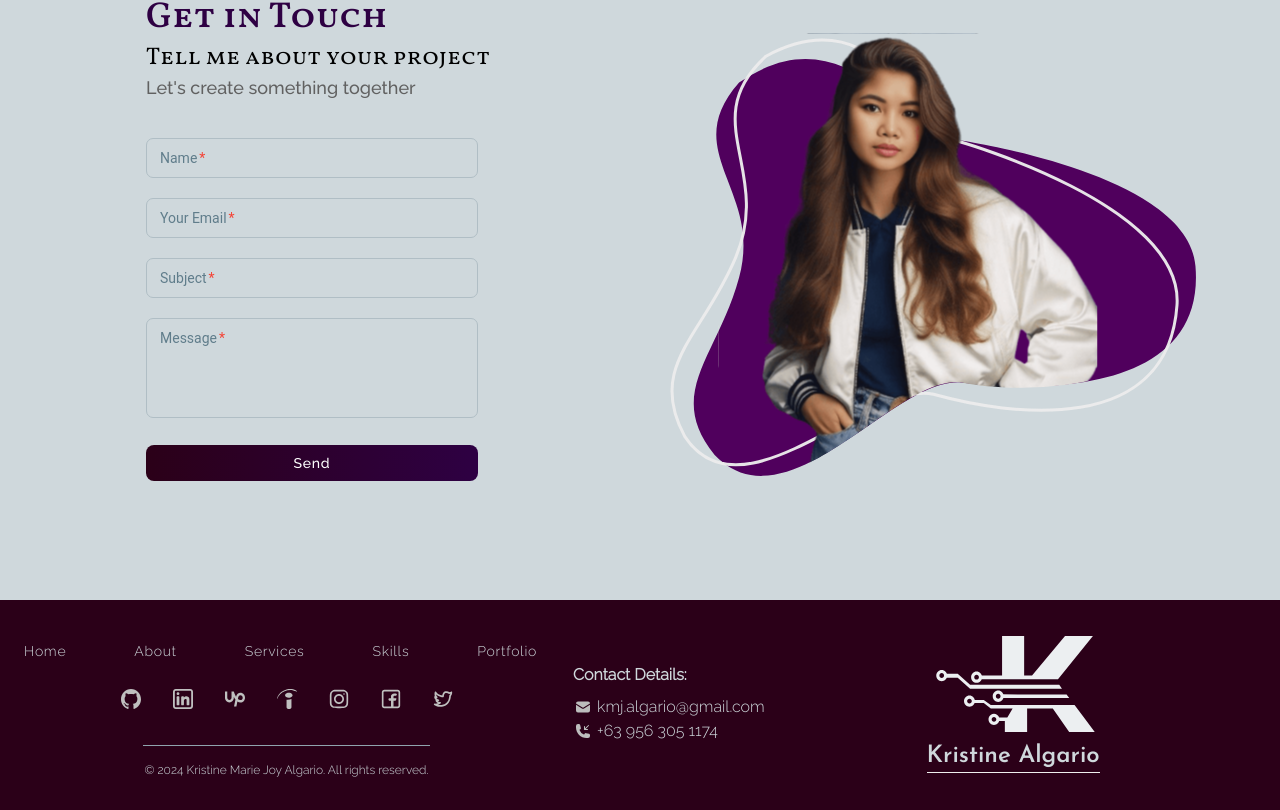
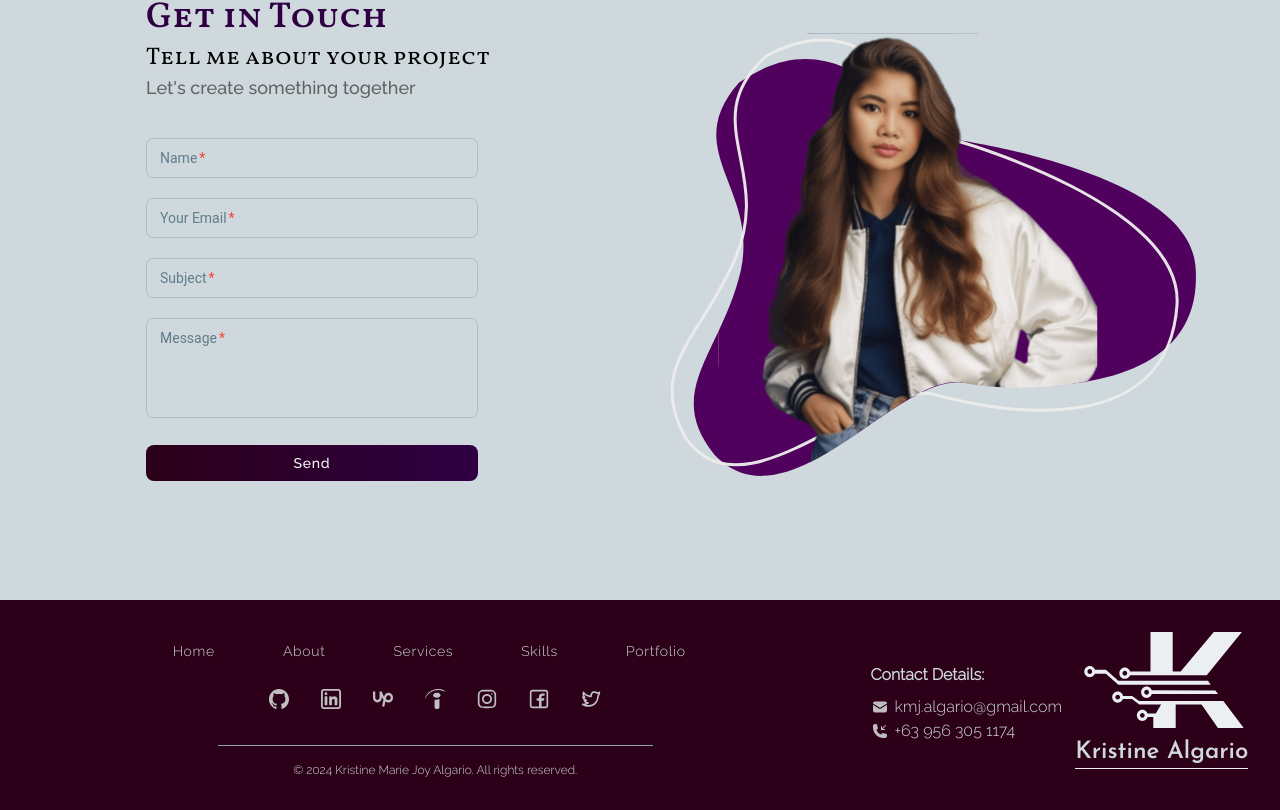
Before and after one commit to KrisTechHub/kris-algario, a React (Vite) app: page / in a window 1280 px wide. Shown: the part 5889-6699 px from the top of the page. Built offline with nearby package versions, Linux system fonts and the light colour scheme.

Commit message:
3rd footer with update

```diff
--- a/src/Components/Contact/Footer.jsx
+++ b/src/Components/Contact/Footer.jsx
@@ -10,11 +10,11 @@ export default function Footer({ id }) {
             <div className="flex-row mx-auto ">
 
                 <div className="flex md:flex-row font-RalewayLight">
-                    <div className="order-2 flex-col text-center sm:order-1 flex items-center justify-center w-full w-[68%]">
+
+                    <div className="flex-col text-center flex items-center justify-center w-[68%]">
                         <div className='w-full flex justify-center'>
                             <MenuItems className="px-6 text-sm hover:bg-transparent hover:text-white" isVertical={false} showIcon={false} />
                         </div>
-
                             <div className="inline-flex items-center gap-8 p-5">
                             <a href="https://github.com/KrisTechHub" onClick="window.open(`https://github.com/KrisTechHub`)" rel="noopener noreferrer" target="_blank"><img className="hover:scale-110 w-[20px] h-[20px]" src="./src/icons/github.svg" /></a>
                             <a href="https://www.linkedin.com/in/kmjalgario" onClick="window.open(`hhttps://www.linkedin.com/in/kmjalgario`)" rel="noopener noreferrer" target="_blank"><img className="hover:scale-110 w-[20px] h-[20px]" src="./src/icons/linkedin.svg" /></a>
@@ -24,16 +24,14 @@ export default function Footer({ id }) {
                             <a href="https://facebook.com" onClick="window.open(`https://facebook.com`)" rel="noopener noreferrer" target="_blank"><img className="hover:scale-110 w-[20px] h-[20px]" src="./src/icons/fb.svg" /></a>
                             <a href="https://twitter.com" onClick="window.open(`https://twitter.com`)" rel="noopener noreferrer" target="_blank"><img className="hover:scale-110 w-[20px] h-[20px]" src="./src/icons/twitter.svg" /></a>
                             </div>
-
                         <div className=" border-blue-gray-300 mx-8 my-4 lg:mx-12 w-6/12 border-b "></div>
-
-
                         <div className='text-center text-blue-gray-100 text-xs'>
                             <p>&copy; 2024 Kristine Marie Joy Algario. All rights reserved.</p>
                         </div>
                     </div>
 
-                    <div className="order-3 sm:order-3 flex justify-center w-full flex-col w-[16%]">
+
+                    <div className=" flex justify-center flex-col w-[16%]">
                         <h1 className='font-bold pb-2'>Contact Details:</h1>
                         <div className='flex flex-row items-right '>
                             <div className='flex items-center justify-center pe-1'>
@@ -49,7 +47,8 @@ export default function Footer({ id }) {
                         </div>
                     </div>
 
-                    <div className="order-3 sm:order-3 flex items-start justify-center w-full flex-col w-[16%]">
+
+                    <div className="flex items-start flex-col w-[16%]">
                         <img className='h-24' src="./src/assets/Kwhite.svg" alt="" />
                         <h1 className='border-b mt-2 text-2xl font-JosefinSemibold'>Kristine Algario</h1>
                     </div>
```
